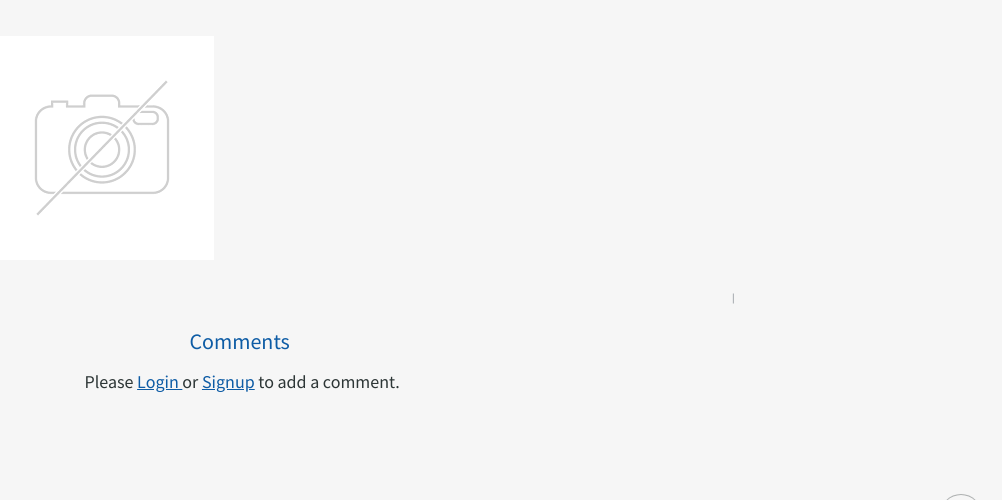
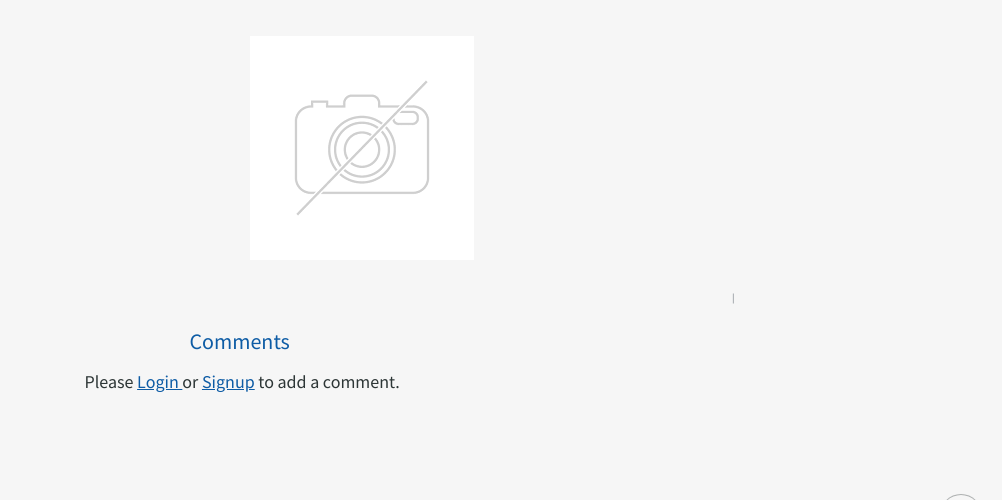
Before and after one commit to Sharon-B/Inside-Out, a Django app: template blog/templates/blog/blog_detail.html in a window 1280 px wide. Shown: the part 184-684 px from the top of the page, without its empty margins (278-1280 px from the left). Run offline with Django 3.2, Linux system fonts and the light colour scheme; the template is opened without the code that fills it, so the values that code supplies are empty; some libraries are stand-ins or nearby versions; some web fonts are replaced.

Commit message:
Center image in blog_detail.html

```diff
--- a/blog/templates/blog/blog_detail.html
+++ b/blog/templates/blog/blog_detail.html
@@ -28,7 +28,7 @@
 
         <div class="row">
             <div class="col-12 col-md-8 offset-md-2">
-                <div class="blog-image-container">
+                <div class="blog-image-container text-center">
                     {% if blog_post.image %}
                         <a href="{{ blog_post.image.url }}" target="_blank"  rel="noopener">
                             <img src="{{ blog_post.image.url }}" alt="{{ blog_post.title }}" class="img-fluid">
```
